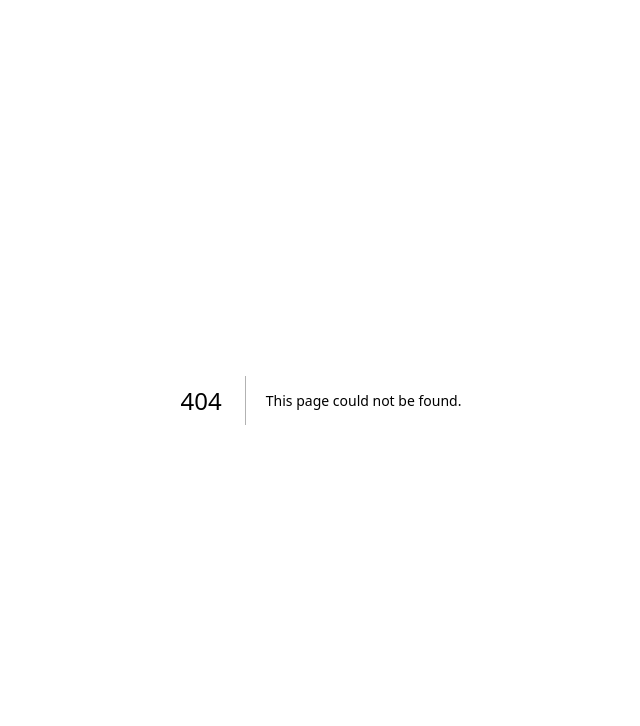
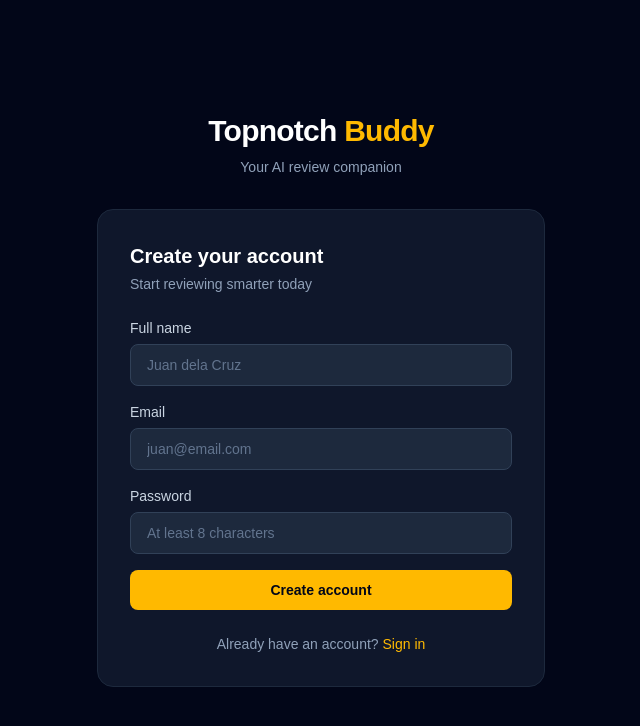
Before and after one commit to FloatingDust36/Topnotch-Buddy, a Next.js app: page /signup in a window 1280 px wide. Before the commit this address had no page. Shown: the top 726 px of the page, without its empty margins (319-959 px from the left). Built offline with nearby package versions, Linux system fonts and the light colour scheme.

Commit message:
feat: add authentication pages and server actions

```diff
--- /dev/null
+++ b/src/app/(auth)/layout.tsx
@@ -0,0 +1,7 @@
+export default function AuthLayout({
+  children,
+}: {
+  children: React.ReactNode
+}) {
+  return <>{children}</>
+}
--- /dev/null
+++ b/src/app/(auth)/login/page.tsx
@@ -0,0 +1,100 @@
+'use client'
+
+import { useState } from 'react'
+import Link from 'next/link'
+import { signIn } from '@/lib/supabase/actions'
+
+export default function LoginPage() {
+  const [error, setError] = useState<string | null>(null)
+  const [loading, setLoading] = useState(false)
+
+  async function handleSubmit(formData: FormData) {
+    setLoading(true)
+    setError(null)
+    const result = await signIn(formData)
+    if (result?.error) {
+      setError(result.error)
+      setLoading(false)
+    }
+  }
+
+  return (
+    <div className="min-h-screen bg-slate-950 flex items-center justify-center px-4">
+      <div className="w-full max-w-md">
+
+        {/* Logo */}
+        <div className="text-center mb-8">
+          <h1 className="text-3xl font-extrabold tracking-tight">
+            <span className="text-white">Topnotch</span>
+            <span className="text-amber-400"> Buddy</span>
+          </h1>
+          <p className="text-slate-400 text-sm mt-2">
+            Your AI review companion
+          </p>
+        </div>
+
+        {/* Card */}
+        <div className="bg-slate-900 border border-slate-800 rounded-2xl p-8">
+          <h2 className="text-white text-xl font-bold mb-1">
+            Welcome back
+          </h2>
+          <p className="text-slate-400 text-sm mb-6">
+            Sign in to continue reviewing
+          </p>
+
+          <form action={handleSubmit} className="space-y-4">
+            <div>
+              <label className="block text-sm font-medium text-slate-300 mb-1.5">
+                Email
+              </label>
+              <input
+                name="email"
+                type="email"
+                required
+                placeholder="juan@email.com"
+                className="w-full bg-slate-800 border border-slate-700 text-white placeholder-slate-500 rounded-lg px-4 py-2.5 text-sm focus:outline-none focus:ring-2 focus:ring-amber-400 focus:border-transparent transition"
+              />
+            </div>
+
+            <div>
+              <label className="block text-sm font-medium text-slate-300 mb-1.5">
+                Password
+              </label>
+              <input
+                name="password"
+                type="password"
+                required
+                placeholder="Your password"
+                className="w-full bg-slate-800 border border-slate-700 text-white placeholder-slate-500 rounded-lg px-4 py-2.5 text-sm focus:outline-none focus:ring-2 focus:ring-amber-400 focus:border-transparent transition"
+              />
+            </div>
+
+            {error && (
+              <div className="bg-red-950 border border-red-800 text-red-400 text-sm rounded-lg px-4 py-3">
+                {error}
+              </div>
+            )}
+
+            <button
+              type="submit"
+              disabled={loading}
+              className="w-full bg-amber-400 hover:bg-amber-300 disabled:opacity-50 disabled:cursor-not-allowed text-slate-950 font-bold rounded-lg px-4 py-2.5 text-sm transition"
+            >
+              {loading ? 'Signing in...' : 'Sign in'}
+            </button>
+          </form>
+
+          <p className="text-center text-slate-400 text-sm mt-6">
+            No account yet?{' '}
+            <Link
+              href="/signup"
+              className="text-amber-400 hover:text-amber-300 font-medium transition"
+            >
+              Create one
+            </Link>
+          </p>
+        </div>
+      </div>
+    </div>
+  )
+}
--- /dev/null
+++ b/src/app/(auth)/signup/page.tsx
@@ -0,0 +1,114 @@
+'use client'
+
+import { useState } from 'react'
+import Link from 'next/link'
+import { signUp } from '@/lib/supabase/actions'
+
+export default function SignUpPage() {
+  const [error, setError] = useState<string | null>(null)
+  const [loading, setLoading] = useState(false)
+
+  async function handleSubmit(formData: FormData) {
+    setLoading(true)
+    setError(null)
+    const result = await signUp(formData)
+    if (result?.error) {
+      setError(result.error)
+      setLoading(false)
+    }
+  }
+
+  return (
+    <div className="min-h-screen bg-slate-950 flex items-center justify-center px-4">
+      <div className="w-full max-w-md">
+
+        {/* Logo */}
+        <div className="text-center mb-8">
+          <h1 className="text-3xl font-extrabold tracking-tight">
+            <span className="text-white">Topnotch</span>
+            <span className="text-amber-400"> Buddy</span>
+          </h1>
+          <p className="text-slate-400 text-sm mt-2">
+            Your AI review companion
+          </p>
+        </div>
+
+        {/* Card */}
+        <div className="bg-slate-900 border border-slate-800 rounded-2xl p-8">
+          <h2 className="text-white text-xl font-bold mb-1">
+            Create your account
+          </h2>
+          <p className="text-slate-400 text-sm mb-6">
+            Start reviewing smarter today
+          </p>
+
+          <form action={handleSubmit} className="space-y-4">
+            <div>
+              <label className="block text-sm font-medium text-slate-300 mb-1.5">
+                Full name
+              </label>
+              <input
+                name="fullName"
+                type="text"
+                required
+                placeholder="Juan dela Cruz"
+                className="w-full bg-slate-800 border border-slate-700 text-white placeholder-slate-500 rounded-lg px-4 py-2.5 text-sm focus:outline-none focus:ring-2 focus:ring-amber-400 focus:border-transparent transition"
+              />
+            </div>
+
+            <div>
+              <label className="block text-sm font-medium text-slate-300 mb-1.5">
+                Email
+              </label>
+              <input
+                name="email"
+                type="email"
+                required
+                placeholder="juan@email.com"
+                className="w-full bg-slate-800 border border-slate-700 text-white placeholder-slate-500 rounded-lg px-4 py-2.5 text-sm focus:outline-none focus:ring-2 focus:ring-amber-400 focus:border-transparent transition"
+              />
+            </div>
+
+            <div>
+              <label className="block text-sm font-medium text-slate-300 mb-1.5">
+                Password
+              </label>
+              <input
+                name="password"
+                type="password"
+                required
+                placeholder="At least 8 characters"
+                minLength={8}
+                className="w-full bg-slate-800 border border-slate-700 text-white placeholder-slate-500 rounded-lg px-4 py-2.5 text-sm focus:outline-none focus:ring-2 focus:ring-amber-400 focus:border-transparent transition"
+              />
+            </div>
+
+            {error && (
+              <div className="bg-red-950 border border-red-800 text-red-400 text-sm rounded-lg px-4 py-3">
+                {error}
+              </div>
+            )}
+
+            <button
+              type="submit"
+              disabled={loading}
+              className="w-full bg-amber-400 hover:bg-amber-300 disabled:opacity-50 disabled:cursor-not-allowed text-slate-950 font-bold rounded-lg px-4 py-2.5 text-sm transition"
+            >
+              {loading ? 'Creating account...' : 'Create account'}
+            </button>
+          </form>
+
+          <p className="text-center text-slate-400 text-sm mt-6">
+            Already have an account?{' '}
+            <Link
+              href="/login"
+              className="text-amber-400 hover:text-amber-300 font-medium transition"
+            >
+              Sign in
+            </Link>
+          </p>
+        </div>
+      </div>
+    </div>
+  )
+}
--- /dev/null
+++ b/src/lib/supabase/actions.ts
@@ -0,0 +1,52 @@
+'use server'
+
+import { createClient } from '@/lib/supabase/server'
+import { redirect } from 'next/navigation'
+
+export async function signUp(formData: FormData) {
+  const supabase = await createClient()
+
+  const email = formData.get('email') as string
+  const password = formData.get('password') as string
+  const fullName = formData.get('fullName') as string
+
+  const { error } = await supabase.auth.signUp({
+    email,
+    password,
+    options: {
+      data: {
+        full_name: fullName,
+      },
+    },
+  })
+
+  if (error) {
+    return { error: error.message }
+  }
+
+  redirect('/dashboard')
+}
+
+export async function signIn(formData: FormData) {
+  const supabase = await createClient()
+
+  const email = formData.get('email') as string
+  const password = formData.get('password') as string
+
+  const { error } = await supabase.auth.signInWithPassword({
+    email,
+    password,
+  })
+
+  if (error) {
+    return { error: error.message }
+  }
+
+  redirect('/dashboard')
+}
+
+export async function signOut() {
+  const supabase = await createClient()
+  await supabase.auth.signOut()
+  redirect('/login')
+}
```
